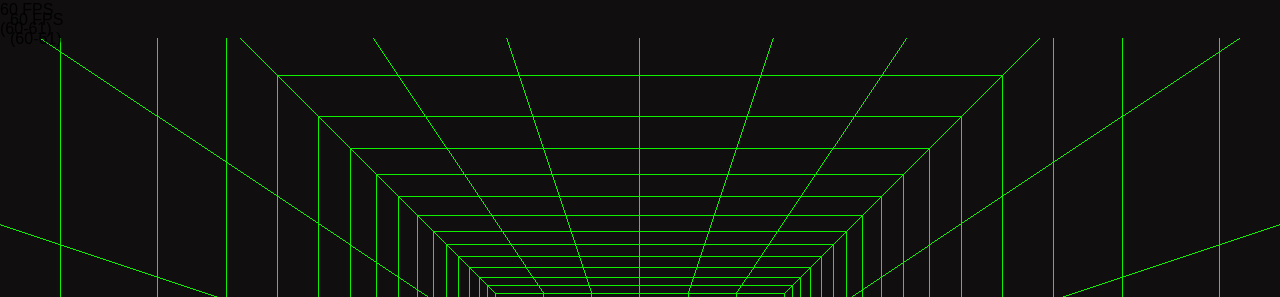
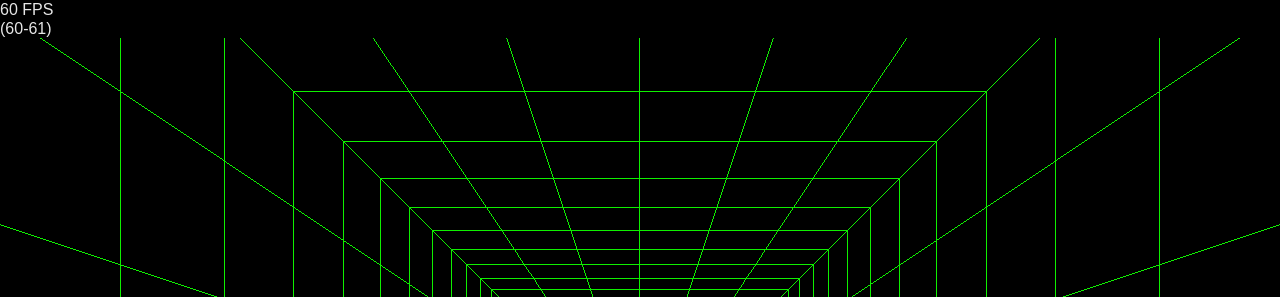
Before and after one commit to grintzdel/sae402, a plain HTML site: page index.html in a window 1280 px wide. Shown: the top 297 px of the page. Drawn offline with Linux system fonts and the light colour scheme.

Commit message:
PUSH TEST FONCTIONNEL

```diff
--- a/index.html
+++ b/index.html
@@ -1,7 +1,7 @@
 <!DOCTYPE html>
 <html>
 <head>
-    <title>Three.js Tetris</title>
+    <title>AHAHAH</title>
 
     <meta http-equiv="Content-Type" content="text/html; charset=utf-8"/>
     <link rel="stylesheet" href="style.css">
@@ -10,7 +10,7 @@
 <audio id="audio_theme" src="music/tetris.mp3" preload="auto"></audio>
 <audio id="audio_move" src="music/move.mp3" preload="auto"></audio>
 <audio id="audio_collision" src="music/collision.mp3" preload="auto"></audio>
-<audio id="audio_gameover" src="music/gameover.mp3" preload="auto"></audio>
+<audio id="audio_gameover" src="music/gameover.mp4" preload="auto"></audio>
 <audio id="audio_score" src="music/cash.mp3" preload="auto"></audio>
 
 <div id="menu">
--- a/js/tetris.js
+++ b/js/tetris.js
@@ -14,19 +14,19 @@ window.Tetris = window.Tetris || {};
 Tetris.sounds = {};
 
 Tetris.init = function () {
-    Tetris.sounds["theme"] = document.getElementById("audio_theme");
-    Tetris.sounds["collision"] = document.getElementById("audio_collision");
-    Tetris.sounds["move"] = document.getElementById("audio_move");
-    Tetris.sounds["gameover"] = document.getElementById("audio_gameover");
-    Tetris.sounds["score"] = document.getElementById("audio_score");
+    Tetris.sounds["theme"] = document.getElementById("audio_theme");     /* Je met les sons ici */
+    Tetris.sounds["collision"] = document.getElementById("audio_collision");   /* Je met les sons ici */
+    Tetris.sounds["move"] = document.getElementById("audio_move");   /* Je met les sons ici */
+    Tetris.sounds["gameover"] = document.getElementById("audio_gameover");   /* Je met les sons ici */
+    Tetris.sounds["score"] = document.getElementById("audio_score");  /* Je met les sons ici */
 
     Tetris.sounds["theme"].play();
     // set the scene size
     var WIDTH = window.innerWidth,
         HEIGHT = window.innerHeight;
 
-    // set some camera attributes
-    var VIEW_ANGLE = 45,
+    // setup de la caméra + loins
+    var VIEW_ANGLE = 60,
         ASPECT = WIDTH / HEIGHT,
         NEAR = 0.1,
         FAR = 10000;
@@ -73,9 +73,9 @@ Tetris.init = function () {
     Tetris.renderer.render(Tetris.scene, Tetris.camera);
 
     Tetris.stats = new Stats();
-    Tetris.stats.domElement.style.position = 'absolute';
-    Tetris.stats.domElement.style.top = '10px';
-    Tetris.stats.domElement.style.left = '10px';
+    // Tetris.stats.domElement.style.position = 'absolute';
+    // Tetris.stats.domElement.style.top = '10px';
+    // Tetris.stats.domElement.style.left = '10px';
     document.body.appendChild(Tetris.stats.domElement);
 
     document.getElementById("play_button").addEventListener('click', function (event) {
--- a/style.css
+++ b/style.css
@@ -1,8 +1,9 @@
 body {
+    color : white;
     margin: 0;
     padding: 0;
     overflow: hidden;
-    background-color: #100e0e;
+    background-color: black ;
     font-family: Arial, sans-serif;
 }
 
```
Also changed, not shown: LICENSE.txt (deleted), 2 other files.
